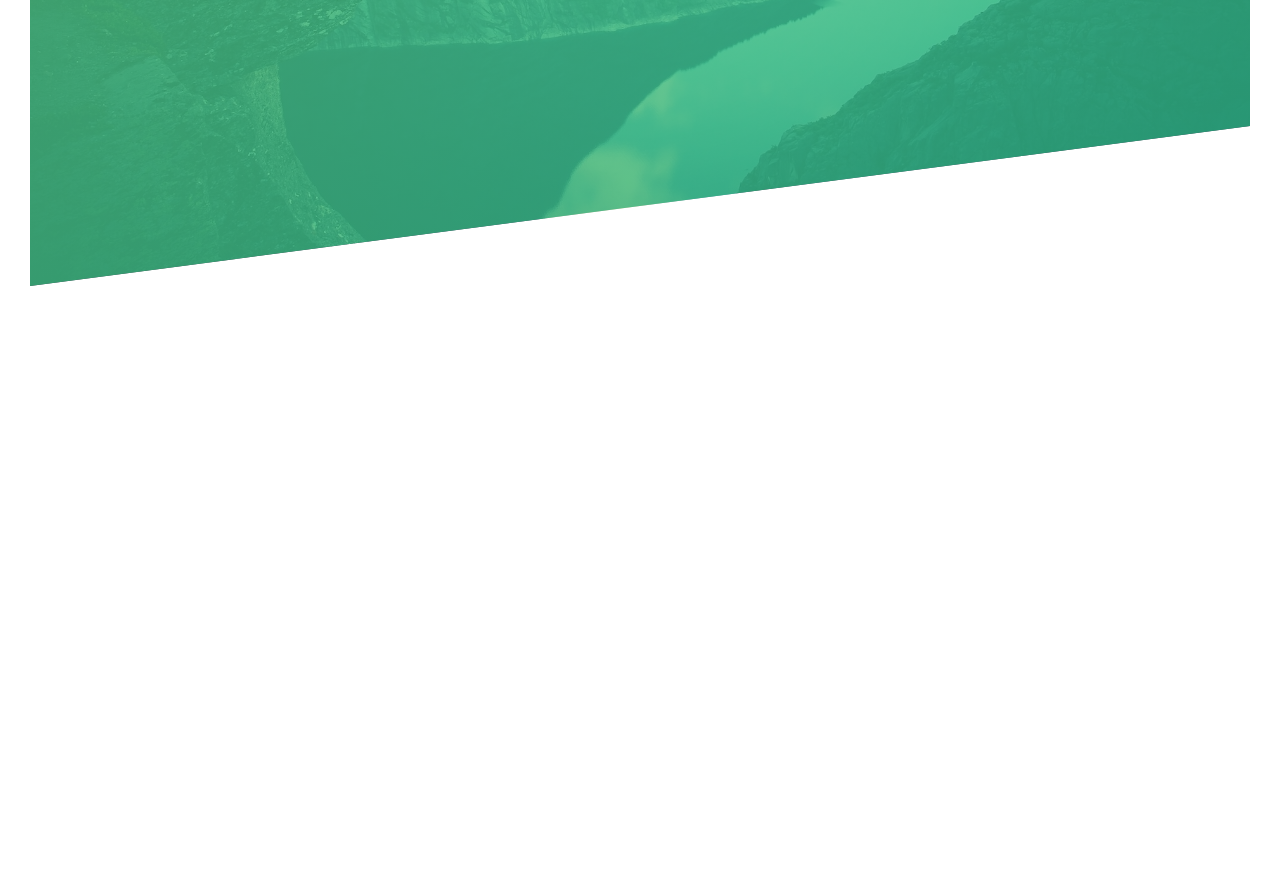
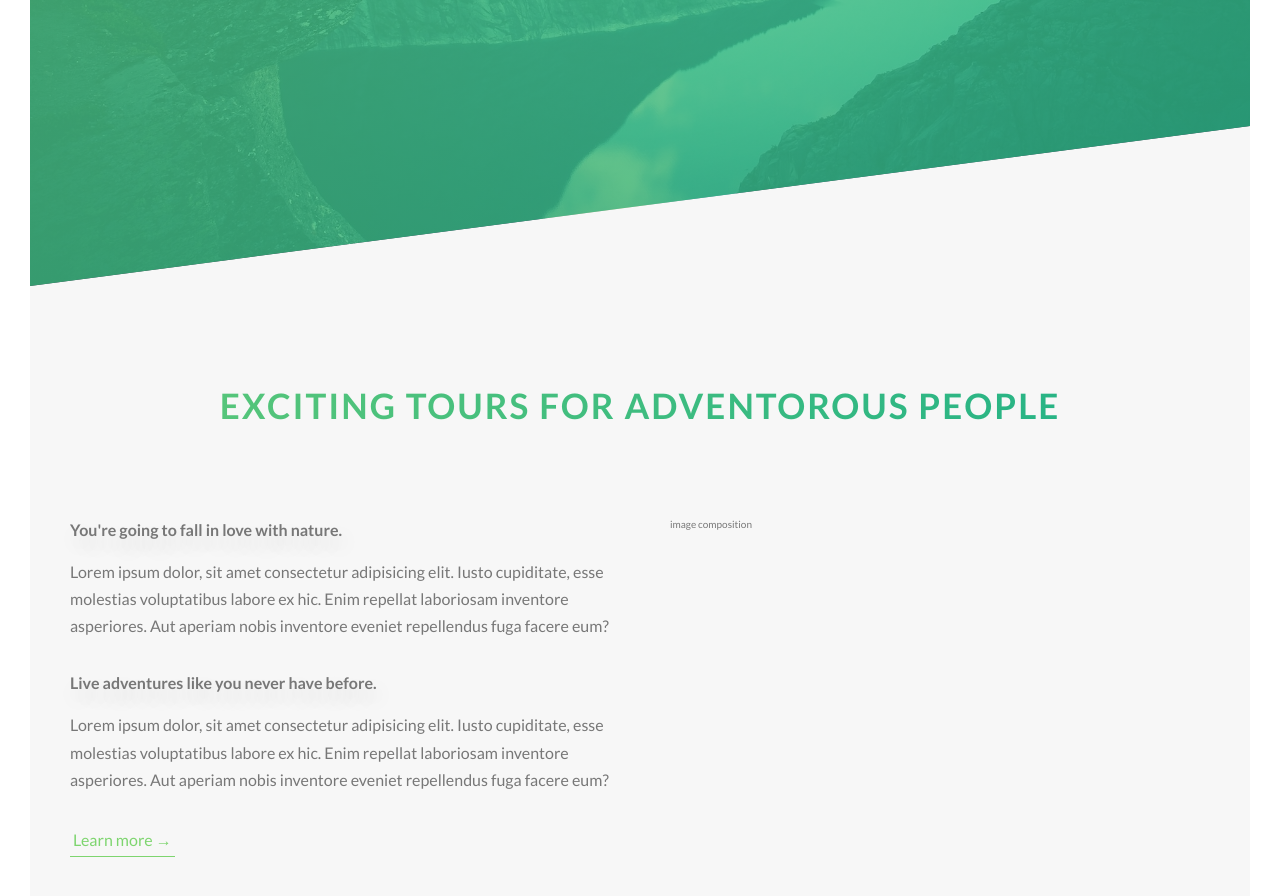
Before and after one commit to rahulmjain24/natours-proj, a website: page index.html in a window 1280 px wide. Shown: the part 504-1400 px from the top of the page. Before the commit the page ends 820 px from the top, so only its background shows below. Drawn offline with Linux system fonts and the light colour scheme.

Commit message:
added new content

```diff
--- a/index.html
+++ b/index.html
@@ -4,10 +4,12 @@
     <meta charset="UTF-8">
     <meta http-equiv="X-UA-Compatible" content="IE=edge">
     <link rel="preconnect" href="https://fonts.googleapis.com">
-<link rel="preconnect" href="https://fonts.gstatic.com" crossorigin>
-<link href="https://fonts.googleapis.com/css2?family=Lato:ital,wght@0,100;0,300;0,400;0,700;0,900;1,300&display=swap" rel="stylesheet">
+    <link rel="preconnect" href="https://fonts.gstatic.com" crossorigin>
+    <link
+        href="https://fonts.googleapis.com/css2?family=Lato:ital,wght@0,100;0,300;0,400;0,700;0,900;1,300&display=swap"
+        rel="stylesheet">
     <link rel="stylesheet" href="css/styles.css">
-        <meta name="viewport" content="width=device-width, initial-scale=1.0">
+    <meta name="viewport" content="width=device-width, initial-scale=1.0">
     <title>Document</title>
 
 </head>
@@ -27,7 +29,34 @@
         </div>
     </header>
 
+    <main>
+        <section class="section-about">
+            <div class="u-center-text u-margin-bottom-big">
+                <h2 class="heading-secondary">
+                    Exciting tours for adventorous people
+                </h2>
+            </div>
 
+            <div class="row">
+                <div class="col-1-of-2">
+                    <h3 class="heading-tertiary u-margin-bottom-small">You're going to fall in love with nature.</h3>
+                    <p class="paragraph">Lorem ipsum dolor, sit amet consectetur adipisicing elit. Iusto cupiditate,
+                        esse molestias voluptatibus labore ex hic. Enim repellat laboriosam inventore asperiores. Aut
+                        aperiam nobis inventore eveniet repellendus fuga facere eum?</p>
+
+                        <h3 class="heading-tertiary u-margin-bottom-small">Live adventures like you never have before.</h3>
+                        <p class="paragraph">Lorem ipsum dolor, sit amet consectetur adipisicing elit. Iusto cupiditate,
+                            esse molestias voluptatibus labore ex hic. Enim repellat laboriosam inventore asperiores. Aut
+                            aperiam nobis inventore eveniet repellendus fuga facere eum?</p>
+
+                    <a href="#" class="btn-text">Learn more &rarr;</a>
+                </div>
+
+                <div class="col-1-of-2">
+                    image composition
+                </div>
+        </section>
+    </main>
 
     <!-- .
     <section class="grid-test">
--- a/sass/abstracts/_variables.scss
+++ b/sass/abstracts/_variables.scss
@@ -1,6 +1,8 @@
 $color-primary: #7ed56f;
 $color-primary-light: #55c57a;
 $color-primary-dark: #28b485 ;
+
+$color-grey-light-1:#f7f7f7;
 
 $color-grey-dark:#777;
 $color-white:#fff;
@@ -9,3 +11,5 @@ $color-black:#000;
 $grid-width:114rem;
 $gutter-vertical:8rem;
 $gutter-horizontal:6rem;
+
+$default-font-size:1.6rem;
--- a/sass/base/_typography.scss
+++ b/sass/base/_typography.scss
@@ -30,3 +30,34 @@ body {
     animation: moveInRight 1s ease-out;
     }
 }
+
+.heading-secondary {
+    font-size: 3.5rem;
+    text-transform: uppercase;
+    font-weight: 700;
+    background-image: linear-gradient(to right,$color-primary-light,$color-primary-dark);
+    display: inline-block;
+    background-clip:inherit;
+    -webkit-background-clip: text;
+    color: transparent;
+    transition: all .2s;
+    letter-spacing: 2px;
+
+    &:hover {
+        transform: skewY(2deg) skewX(15deg) scale(1.1);
+        text-shadow: .5rem 1rem 2rem rgba($color-black, $alpha: .2);
+    }
+}
+
+.heading-tertiary {
+    font-size: $default-font-size;
+    font-weight: 700;
+    text-shadow: .5rem 1rem 2rem rgba($color-black,.2);
+}
+
+.paragraph {
+    font-size: $default-font-size;
+    &:not(:last-child){
+        margin-bottom: 3rem;
+    }
+}
--- a/sass/base/_utilities.scss
+++ b/sass/base/_utilities.scss
@@ -0,0 +1,15 @@
+.u-center-text {
+    text-align: center;
+}
+
+.u-margin-bottom-big {
+    margin-bottom: 8rem;
+}
+
+.u-margin-bottom-medium {
+    margin-bottom: 4rem;
+}
+
+.u-margin-bottom-small {
+    margin-bottom: 1.5rem;
+}
--- a/sass/components/_button.scss
+++ b/sass/components/_button.scss
@@ -1,14 +1,14 @@
 .btn {
     &:link,
     &:visited {
-        text-transform: uppercase;
+    text-transform: uppercase;
     text-decoration: none;
     padding: 1.5rem 4rem;
     display: inline-block;
     border-radius: 10rem;
     transition: all .2s;
     position: relative;
-    font-size: 1.6rem;
+    font-size: $default-font-size;
     }
 
     &:hover {
@@ -52,4 +52,29 @@
         animation: moveInBottom .5s ease-out .75s;
         animation-fill-mode: backwards;
     }
+
+    &-text {
+        &:link,
+        &:visited {
+            font-size: $default-font-size;
+            color: $color-primary;
+            display: inline-block;
+            text-decoration: none;
+            border-bottom: 1px solid $color-primary;
+            padding: 3px;
+            transition: all .2s;
+        }
+
+        &:hover {
+            background-color: $color-primary;
+            color: $color-white;
+            box-shadow: 0 1rem 2rem rgba($color-black,.15);
+            transform: translateY(-2px);
+        }
+
+        &:active {
+            box-shadow: 0 .5rem 1rem rgba($color-black,.15);
+            transform: translateY(0);
+        }
+    }
 }
--- a/sass/layout/_grid.scss
+++ b/sass/layout/_grid.scss
@@ -1,6 +1,5 @@
 .row {
     max-width: $grid-width;
-    background-color: #eee;
     margin: 0 auto;
 
     &:not(:last-child) {
@@ -10,7 +9,6 @@
     @include clearfix;
 
     [class^="col-"] {
-        background-color: orangered;
         float: left;
 
         &:not(:last-child) {
--- a/sass/pages/_home.scss
+++ b/sass/pages/_home.scss
@@ -0,0 +1,5 @@
+.section-about {
+    background-color: $color-grey-light-1;
+    padding: 25rem 0;
+    margin-top: -20vh;
+}
```
Also changed, not shown: css/styles.css, 1 other file.
